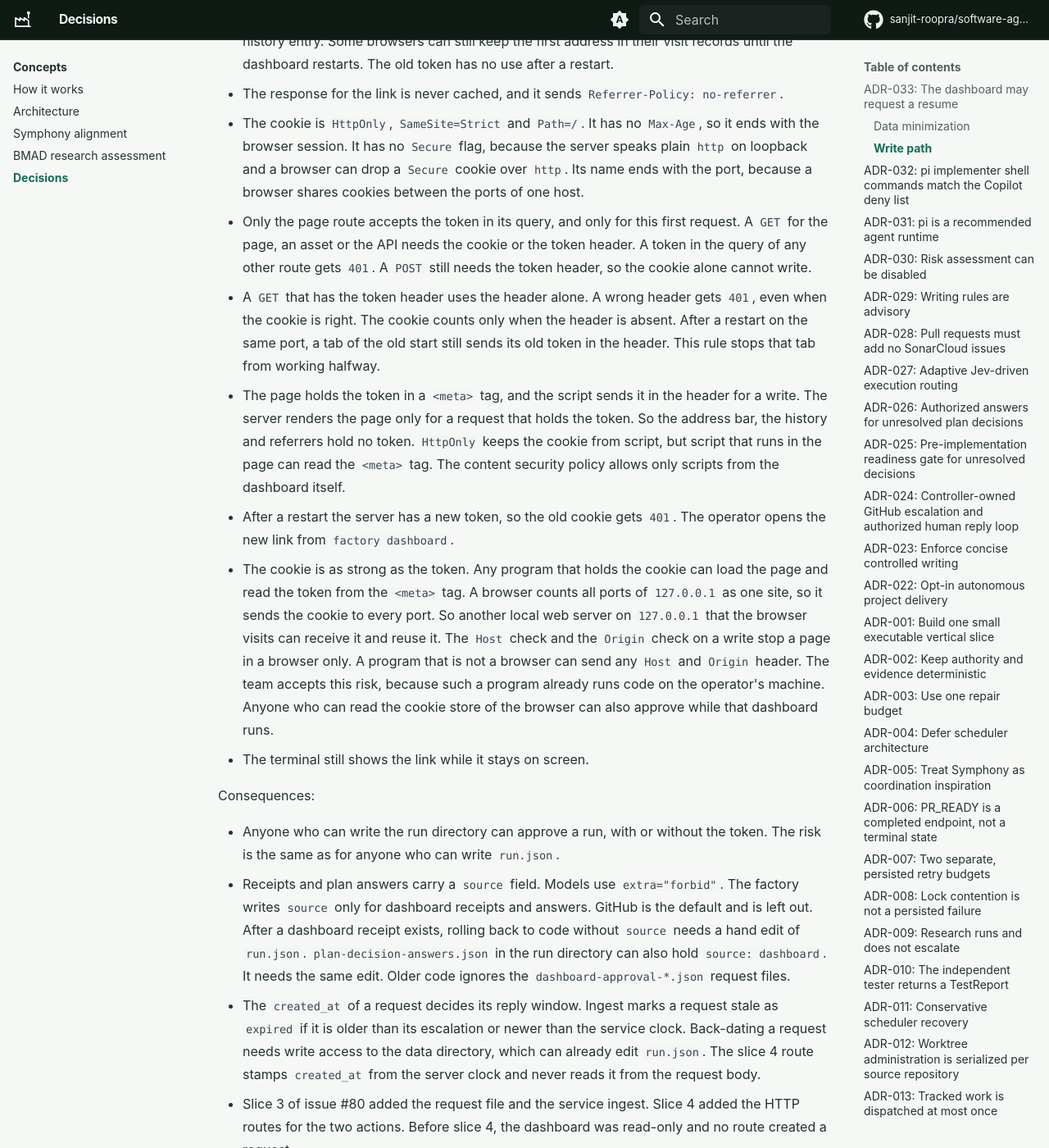
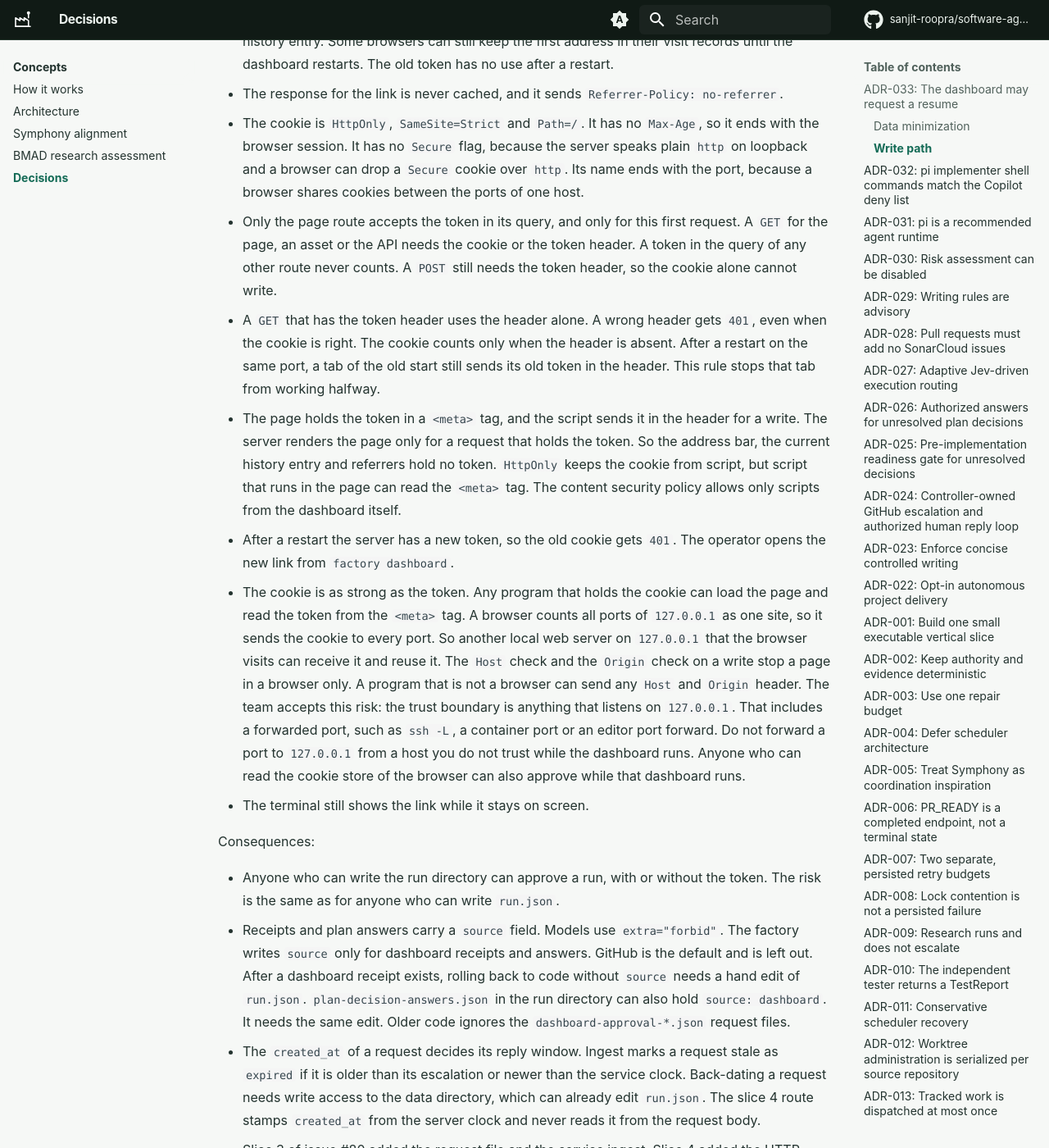
Before and after one commit to sanjit-roopra/software-agent-factory, an MkDocs documentation site: the page built from docs/decisions.md, in a window 1280 px wide and 1400 px high, scrolled down 3393 px. Shown: the whole window at 82% size. Built offline with MkDocs 1.6.1 and Material for MkDocs 9.7.7, drawn with Linux system fonts in a browser that asks for light colours; comment, search, counter and statistics services are not loaded.

Commit message:
docs(decisions): state the dashboard cookie trust boundary exactly
The closing review found three overclaims. Only the current history entry
loses the token, a query token on another route is ignored rather than
refused, and the accepted risk covers any listener on 127.0.0.1,
including forwarded and container ports, not only local programs.

Co-Authored-By: Claude Opus 5.5 <noreply@anthropic.com>

```diff
--- a/docs/decisions.md
+++ b/docs/decisions.md
@@ -124,7 +124,7 @@ Authority for a local approval:
   Its name ends with the port, because a browser shares cookies between the ports of one host.
 - Only the page route accepts the token in its query, and only for this first request.
   A `GET` for the page, an asset or the API needs the cookie or the token header.
-  A token in the query of any other route gets `401`.
+  A token in the query of any other route never counts.
   A `POST` still needs the token header, so the cookie alone cannot write.
 - A `GET` that has the token header uses the header alone.
   A wrong header gets `401`, even when the cookie is right.
@@ -133,7 +133,7 @@ Authority for a local approval:
   This rule stops that tab from working halfway.
 - The page holds the token in a `<meta>` tag, and the script sends it in the header for a write.
   The server renders the page only for a request that holds the token.
-  So the address bar, the history and referrers hold no token.
+  So the address bar, the current history entry and referrers hold no token.
   `HttpOnly` keeps the cookie from script, but script that runs in the page can read the `<meta>` tag.
   The content security policy allows only scripts from the dashboard itself.
 - After a restart the server has a new token, so the old cookie gets `401`.
@@ -144,7 +144,9 @@ Authority for a local approval:
   So another local web server on `127.0.0.1` that the browser visits can receive it and reuse it.
   The `Host` check and the `Origin` check on a write stop a page in a browser only.
   A program that is not a browser can send any `Host` and `Origin` header.
-  The team accepts this risk, because such a program already runs code on the operator's machine.
+  The team accepts this risk: the trust boundary is anything that listens on `127.0.0.1`.
+  That includes a forwarded port, such as `ssh -L`, a container port or an editor port forward.
+  Do not forward a port to `127.0.0.1` from a host you do not trust while the dashboard runs.
   Anyone who can read the cookie store of the browser can also approve while that dashboard runs.
 - The terminal still shows the link while it stays on screen.
 
```
Also changed, not shown: docs/architecture.md (+2 -1 lines), docs/guides/operations.md (+2 -1 lines), docs/reference/cli.md (+3 -2 lines), docs/reference/safety.md (+3 -2 lines).
